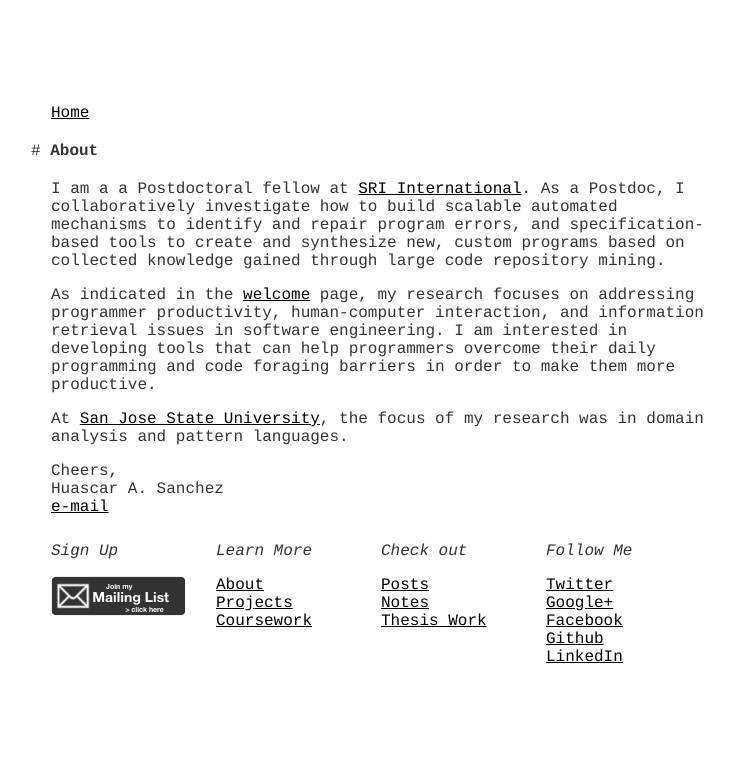
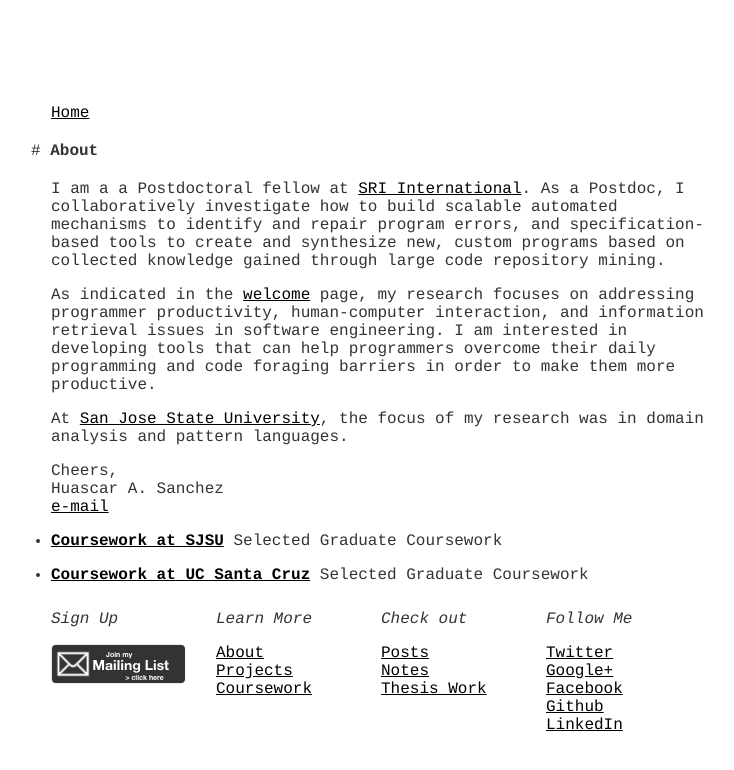
Before and after one commit to hsanchez/hsanchez.github.io, a Jekyll site: the page built from about/index.md, in a window 1280 px wide. Shown: the top 770 px of the page, without its empty margins (259-993 px from the left). Built offline with Jekyll 4.4.1, drawn with Linux system fonts in a browser that asks for light colours.

Commit message:
update about page

```diff
--- /dev/null
+++ b/about/_posts/2016-01-05-cwsj.md
@@ -0,0 +1,9 @@
+---
+layout: default
+title: Coursework at SJSU
+description: Selected Graduate Coursework
+---
+
+{{page.description}}:
+
+- ???
--- a/about/index.md
+++ b/about/index.md
@@ -12,3 +12,10 @@
 Cheers,
 Huascar A. Sanchez
 [e-mail](mailto:huascar.sanchez@sri.com)
+
+
+{% for post in site.categories.about %}
+
+- [**{{ post.title }}**]({{ post.url }}) {{ post.description | strip_html }}
+
+{% endfor %}
```
Also changed, not shown: about/_posts/2016-01-05-cwsc.md (added, +19 -0 lines).
